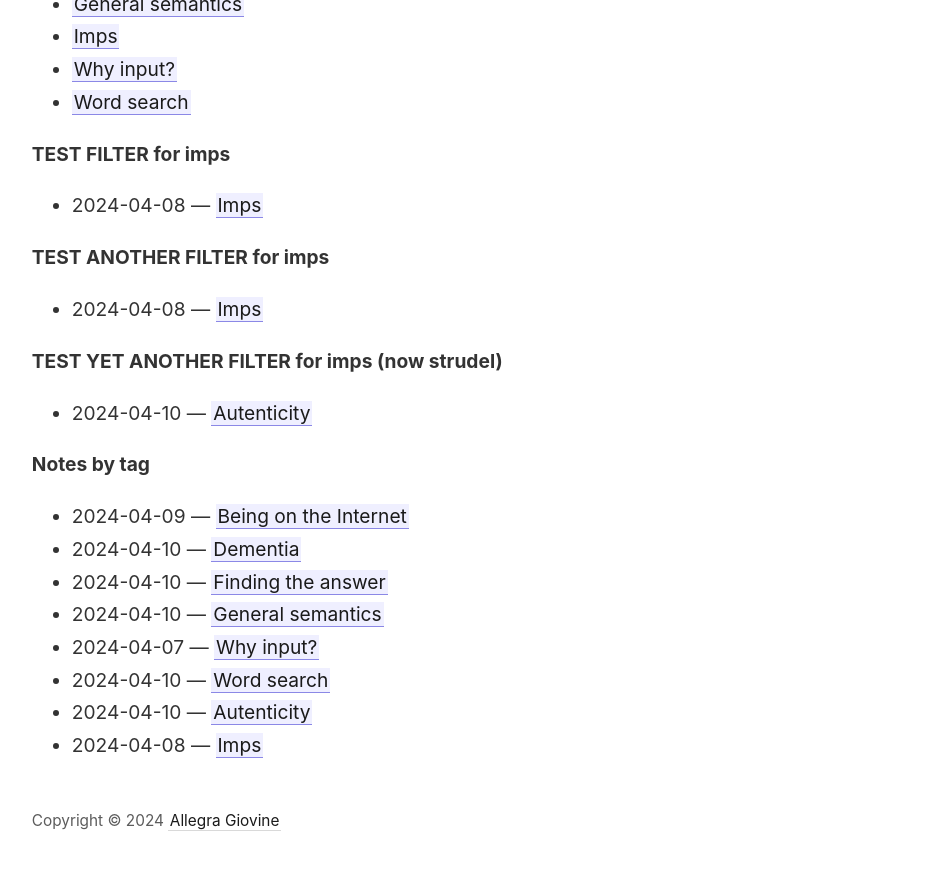
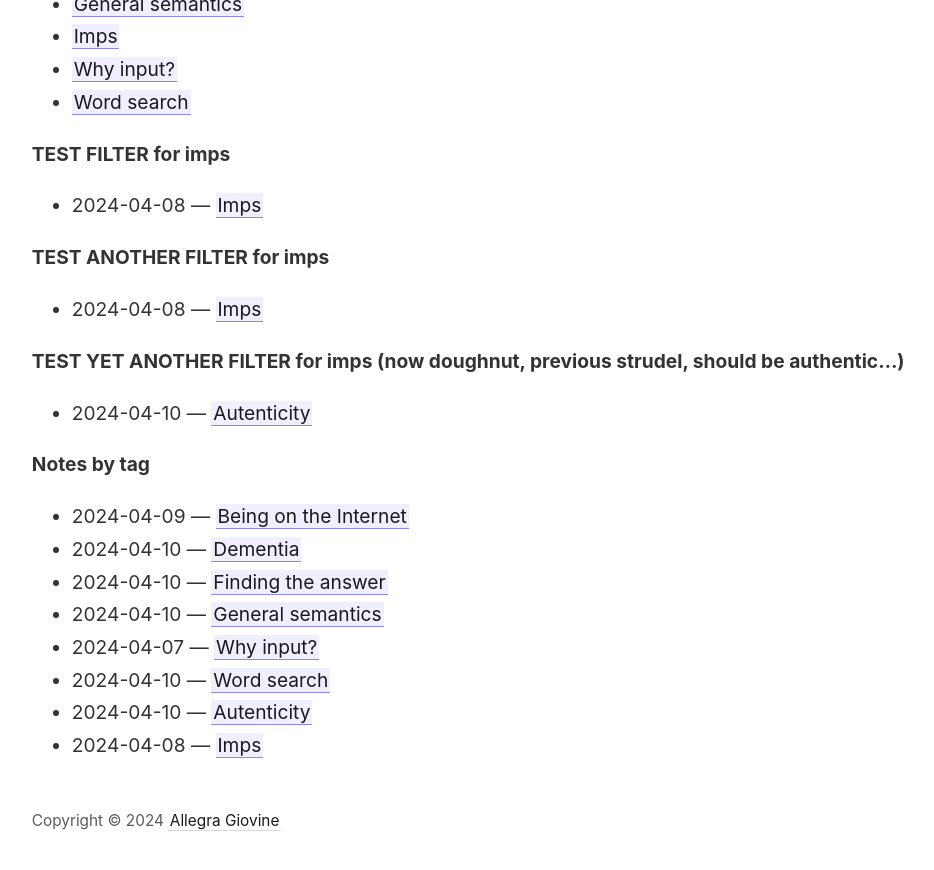
Before and after one commit to agiovine/agiovine.github.io, a Jekyll site: the page built from _pages/index.md, in a window 1280 px wide and 900 px high, scrolled down 1468 px. Shown: the top 870 px of the window, without its empty margins (45-979 px from the left). Built offline with Jekyll 4.4.1, drawn with Linux system fonts in a browser that asks for light colours.

Commit message:
Add files via upload

```diff
--- a/_pages/index.md
+++ b/_pages/index.md
@@ -84,9 +84,9 @@
   {% endfor %}
 </ul>
 
-<strong>TEST YET ANOTHER FILTER for imps (now strudel)</strong>
+<strong>TEST YET ANOTHER FILTER for imps (now doughnut, previous strudel, should be authentic...)</strong>
 <ul>
-  {% assign test_notes6 = site.notes | where_exp:"note", "note.tags contains 'strudel'" %}
+  {% assign test_notes6 = site.notes | where_exp:"note", "note.tags contains 'doughnut'" %}
   {% for note in test_notes6 %}
 	<li>
       {{ note.datefirstcreated }} — <a class="internal-link" href="{{ site.baseurl }}{{ note.url }}">{{ note.title }}</a>
```
